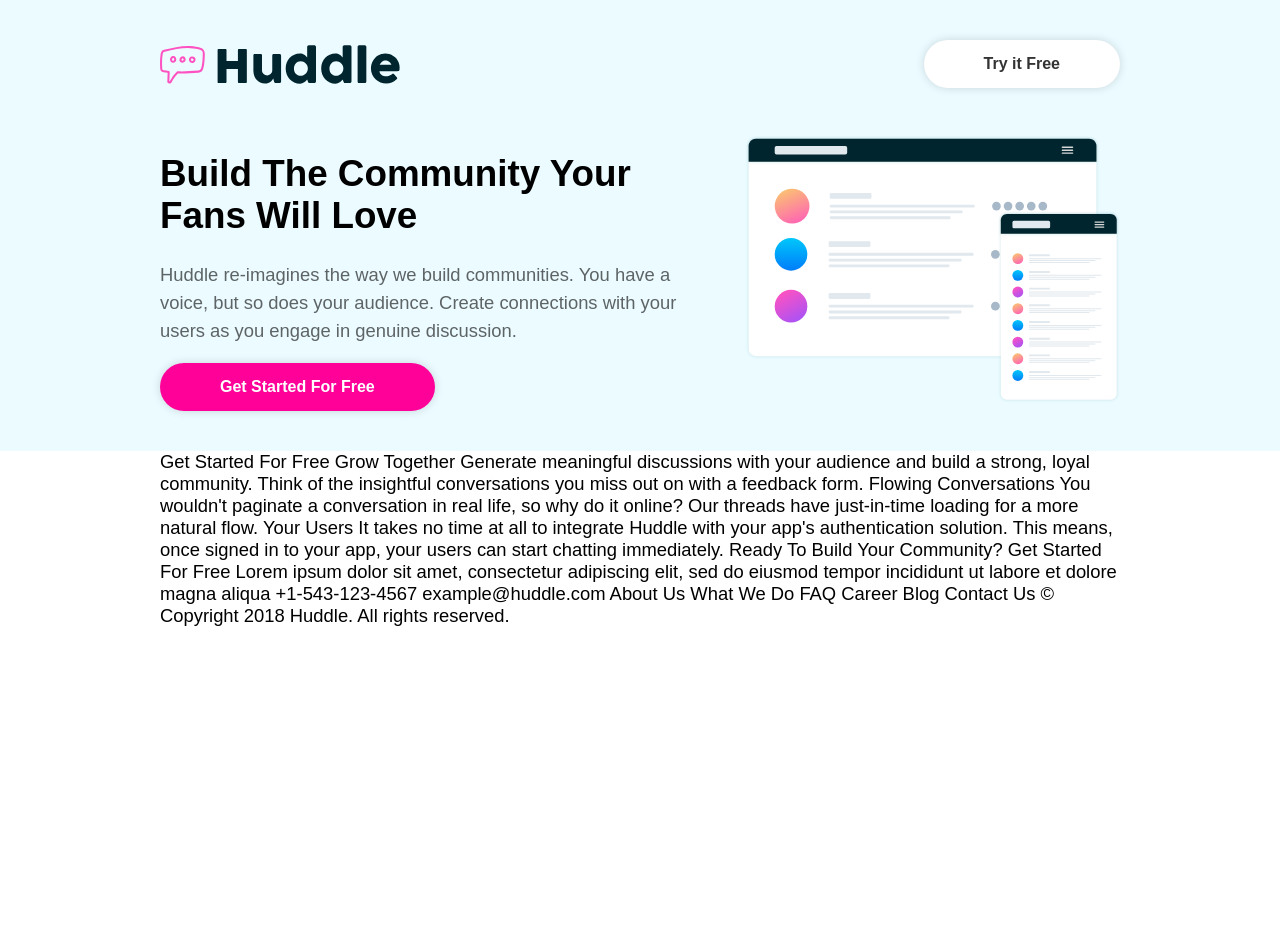
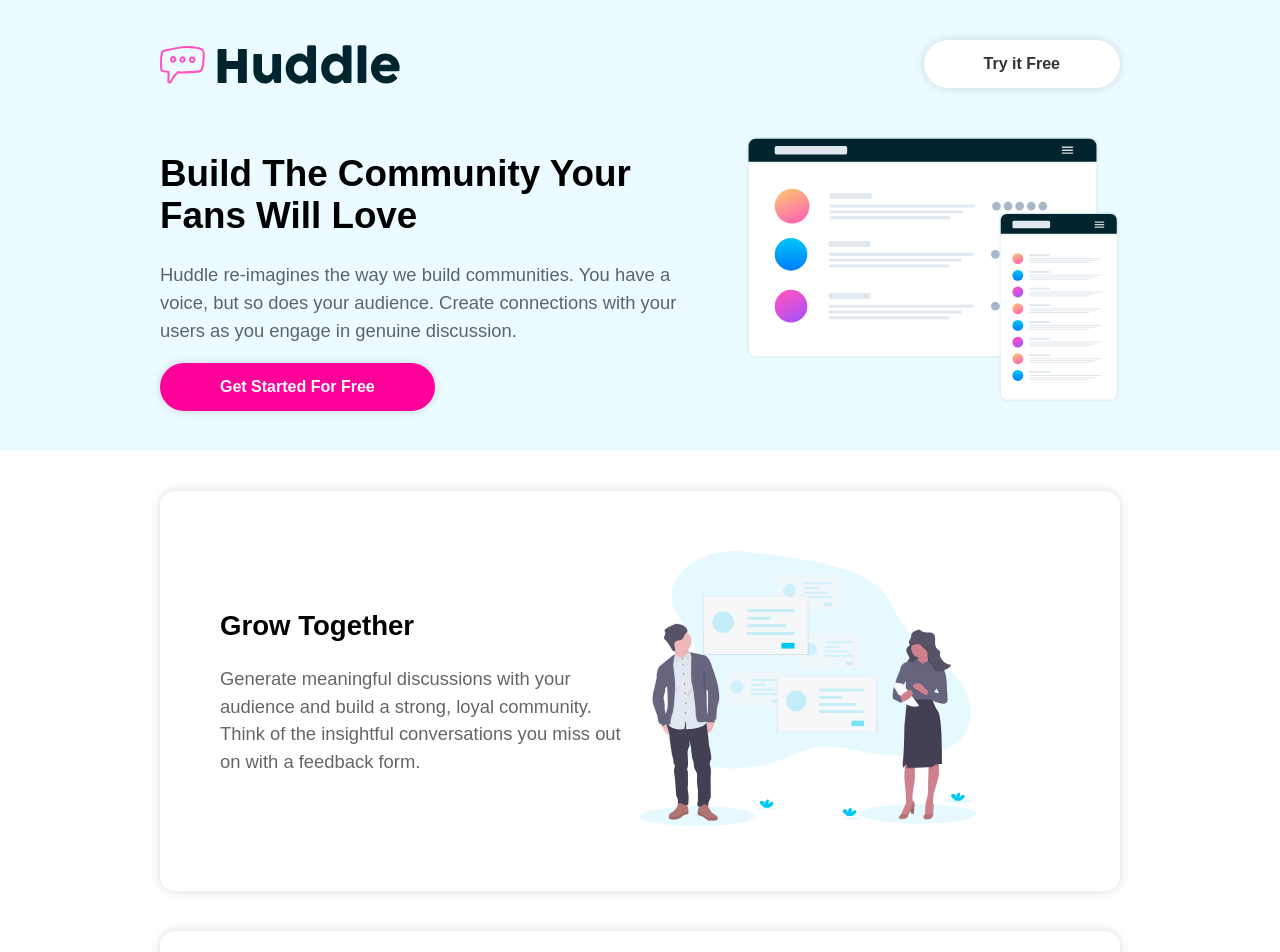
Before and after one commit to evansanchez963/huddle-landing-page, a React (Vite) app: page / in a window 1280 px wide. Shown: the top 952 px of the page. Before the commit the page ends 800 px from the top, so only its background shows below. Built offline with nearby package versions, Linux system fonts and the light colour scheme.

Commit message:
Finish styling content section

```diff
--- a/src/App.jsx
+++ b/src/App.jsx
@@ -1,7 +1,9 @@
 import { ThemeProvider } from "styled-components";
 import Header from "./components/Header";
+import Card from "./components/Card";
 import { Container } from "./components/styles/Container.styled";
 import GlobalStyles from "./components/styles/Global";
+import content from "./content";
 
 const theme = {
   colors: {
@@ -19,21 +21,9 @@
         <GlobalStyles />
         <Header />
         <Container>
-          <div>
-            Get Started For Free Grow Together Generate meaningful discussions
-            with your audience and build a strong, loyal community. Think of the
-            insightful conversations you miss out on with a feedback form.
-            Flowing Conversations You wouldn't paginate a conversation in real
-            life, so why do it online? Our threads have just-in-time loading for
-            a more natural flow. Your Users It takes no time at all to integrate
-            Huddle with your app's authentication solution. This means, once
-            signed in to your app, your users can start chatting immediately.
-            Ready To Build Your Community? Get Started For Free Lorem ipsum
-            dolor sit amet, consectetur adipiscing elit, sed do eiusmod tempor
-            incididunt ut labore et dolore magna aliqua +1-543-123-4567
-            example@huddle.com About Us What We Do FAQ Career Blog Contact Us
-            &copy; Copyright 2018 Huddle. All rights reserved.
-          </div>
+          {content.map((item, index) => (
+            <Card key={item.id} item={item} />
+          ))}
         </Container>
       </>
     </ThemeProvider>
--- /dev/null
+++ b/src/components/Card.jsx
@@ -0,0 +1,16 @@
+import { StyledCard } from "./styles/Card.styled";
+
+export default function Card({ item: { id, title, body, image } }) {
+  return (
+    <StyledCard layout={id % 2 === 0 && "row-reverse"}>
+      <div>
+        <h2>{title}</h2>
+        <p>{body}</p>
+      </div>
+
+      <div>
+        <img src={`./images/${image}`} alt=""></img>
+      </div>
+    </StyledCard>
+  );
+}
--- /dev/null
+++ b/src/components/styles/Card.styled.js
@@ -0,0 +1,24 @@
+import styled from "styled-components";
+
+export const StyledCard = styled.div`
+  display: flex;
+  align-items: center;
+  background-color: #fff;
+  border-radius: 15px;
+  box-shadow: 0 0 10px rgba(0, 0, 0, 0.15);
+  margin: 40px 0;
+  padding: 60px;
+  flex-direction: ${({ layout }) => layout || "row"};
+
+  img {
+    width: 80%;
+  }
+
+  & > div {
+    flex: 1;
+  }
+
+  @media (max-width: ${({ theme }) => theme.mobile}) {
+    flex-direction: column;
+  }
+`;
--- /dev/null
+++ b/src/content.js
@@ -0,0 +1,22 @@
+const content = [
+  {
+    id: 1,
+    title: "Grow Together",
+    body: "Generate meaningful discussions with your audience and build a strong, loyal community. Think of the insightful conversations you miss out on with a feedback form.",
+    image: "illustration-grow-together.svg",
+  },
+  {
+    id: 2,
+    title: "Flowing Conversations",
+    body: "You wouldn't paginate a conversation in real life, so why do it online? Our threads have just-in-time loading for a more natural flow.",
+    image: "illustration-flowing-conversation.svg",
+  },
+  {
+    id: 3,
+    title: "Your Users",
+    body: "It takes no time at all to integrate Huddle with your app's authentication solution. This means, once signed in to your app, your users can start chatting immediately.",
+    image: "illustration-your-users.svg",
+  },
+];
+
+export default content;
```
